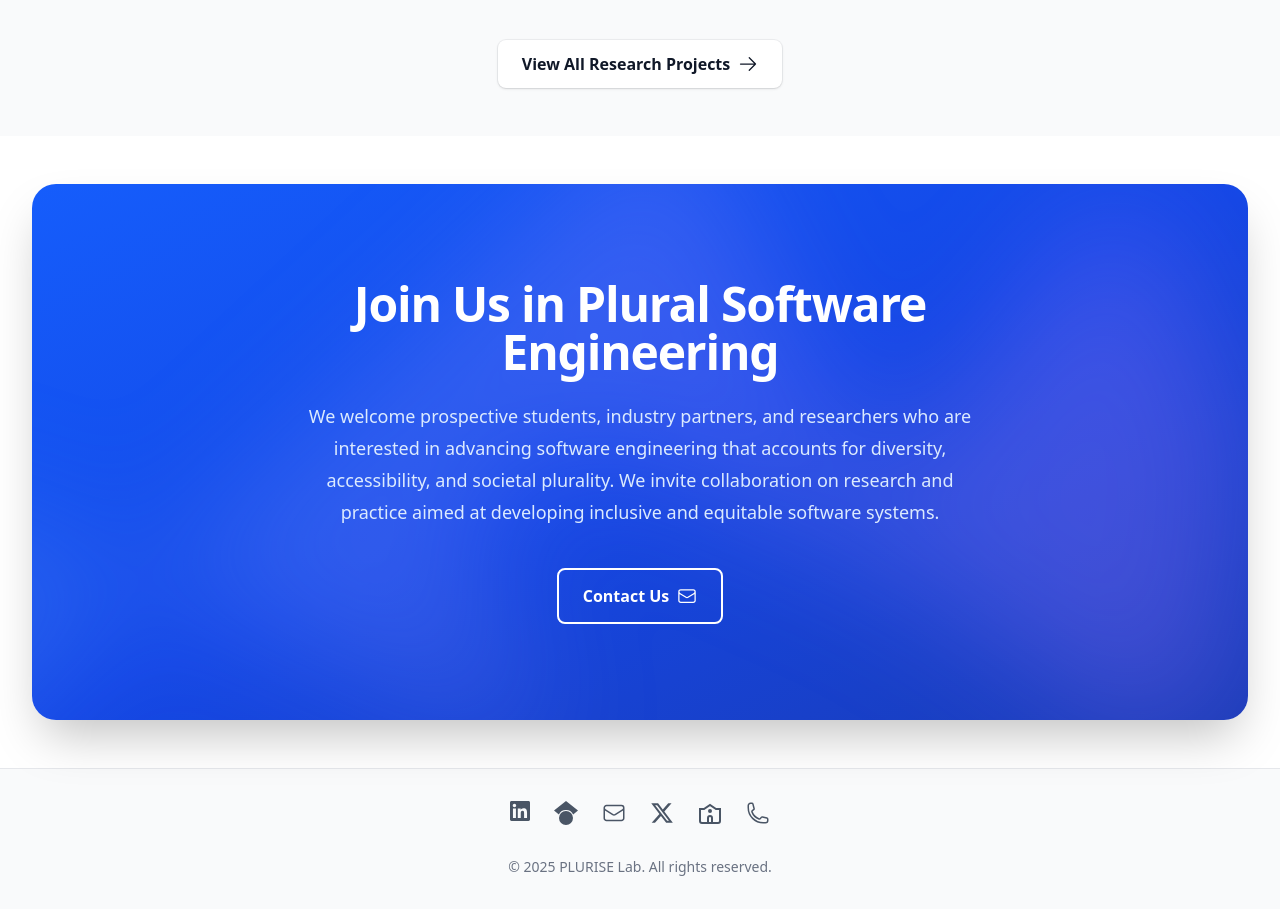
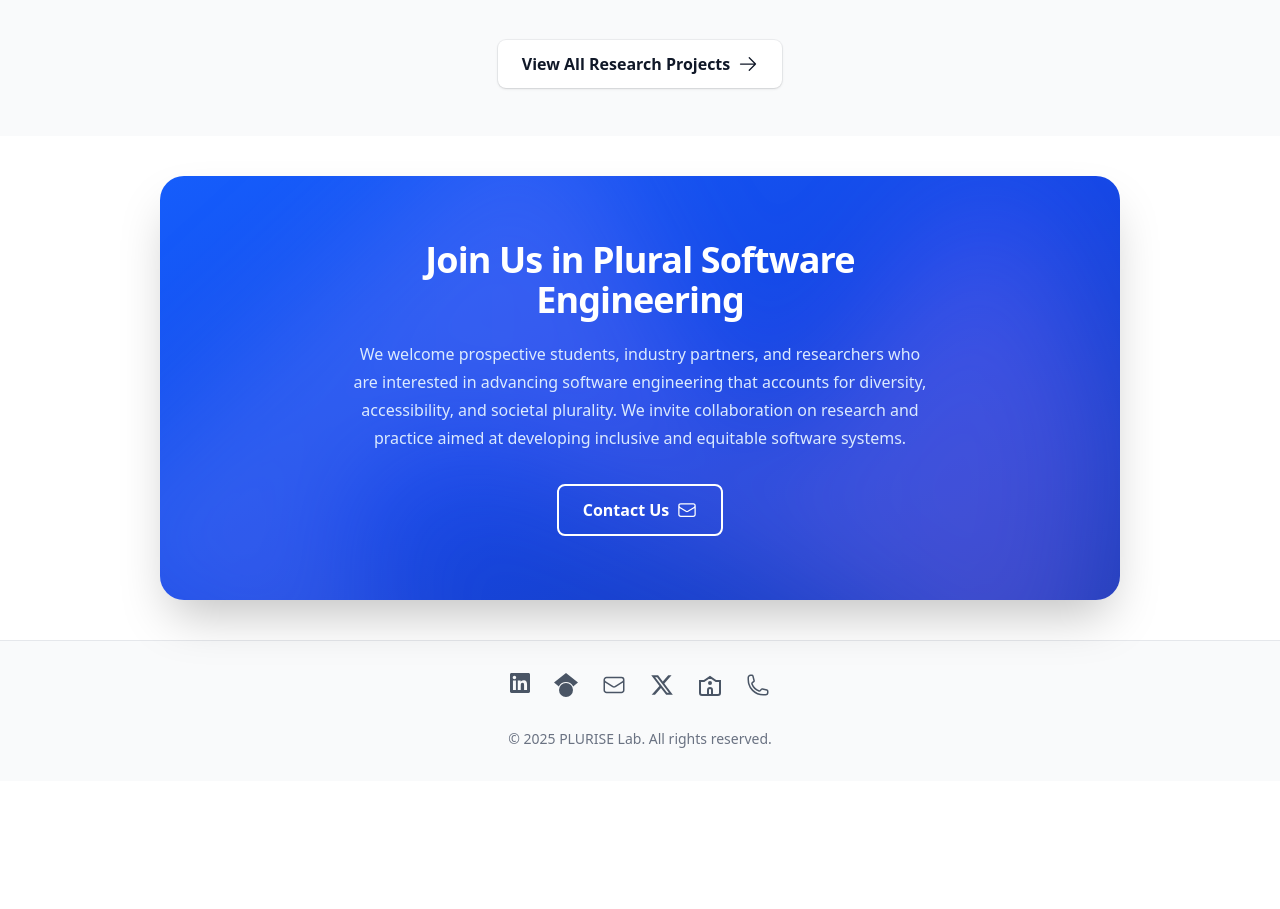
Before and after one commit to SeallLab/Portfolio-Website, a React (Vite) app in the folder client/: page / in a window 1280 px wide. Shown: the part 840-1749 px from the top of the page. After the commit the page ends 1621 px from the top, so only its background shows below. Built offline with nearby package versions, Linux system fonts and the light colour scheme; no server answers.

Commit message:
made blue rectangle section smaller

```diff
--- a/client/src/pages/Home/CTASection.tsx
+++ b/client/src/pages/Home/CTASection.tsx
@@ -3,10 +3,12 @@ import { useContentful } from "../../context/ContentfulContext";
 
 export default function CTASection() {
   const { labDirector } = useContentful();
+
   return (
-    <div className="bg-white py-24 sm:py-12">
-      <div className="mx-auto max-w-7xl px-6 lg:px-8">
-        <div className="relative isolate overflow-hidden rounded-3xl bg-gradient-to-br from-blue-600 via-blue-700 to-blue-800 px-8 py-16 shadow-2xl sm:px-16 sm:py-24 lg:px-24">
+    <div className="bg-white py-16 sm:py-10">
+      <div className="mx-auto max-w-5xl px-6 lg:px-8">
+        {/* Card width reduced */}
+        <div className="relative isolate mx-auto overflow-hidden rounded-3xl bg-gradient-to-br from-blue-600 via-blue-700 to-blue-800 px-6 py-12 shadow-2xl sm:px-12 sm:py-16 lg:px-16">
           {/* Decorative background elements */}
           <div className="absolute -top-24 right-0 -z-10 transform-gpu blur-3xl">
             <div
@@ -15,25 +17,25 @@ export default function CTASection() {
                 clipPath:
                   "polygon(73.6% 51.7%, 91.7% 11.8%, 100% 46.4%, 97.4% 82.2%, 92.5% 84.9%, 75.7% 64%, 55.3% 47.5%, 46.5% 49.4%, 45% 62.9%, 50.3% 87.2%, 21.3% 64.1%, 0.1% 100%, 5.4% 51.1%, 21.4% 63.9%, 58.9% 0.2%, 73.6% 51.7%)",
               }}
-            ></div>
+            />
           </div>
 
-          <div className="mx-auto max-w-2xl text-center">
+          <div className="mx-auto max-w-xl text-center">
             {/* Headline */}
-            <h2 className="text-4xl font-bold tracking-tight text-white sm:text-5xl">
-                {CTASectionContent.headline}
+            <h2 className="text-3xl font-bold tracking-tight text-white sm:text-4xl">
+              {CTASectionContent.headline}
             </h2>
 
             {/* Subtitle */}
-            <p className="mt-6 text-lg leading-8 text-blue-100">
+            <p className="mt-5 text-base leading-7 text-blue-100">
               {CTASectionContent.subtitle}
             </p>
 
             {/* CTA Buttons */}
-            <div className="mt-10 flex flex-col sm:flex-row items-center justify-center gap-4">
+            <div className="mt-8 flex flex-col sm:flex-row items-center justify-center gap-4">
               <a
                 href={`mailto:${labDirector?.email}`}
-                className="flex items-center gap-2 rounded-lg border-2 border-white bg-transparent px-6 py-3.5 text-base font-semibold text-white transition-all duration-200 hover:bg-white hover:text-blue-600 hover:scale-105 w-full sm:w-auto justify-center"
+                className="flex items-center gap-2 rounded-lg border-2 border-white bg-transparent px-6 py-3 text-base font-semibold text-white transition-all duration-200 hover:bg-white hover:text-blue-600 hover:scale-105 w-full sm:w-auto justify-center"
               >
                 {CTASectionContent.primaryButtonText}
                 <EnvelopeIcon className="h-5 w-5" />
```
